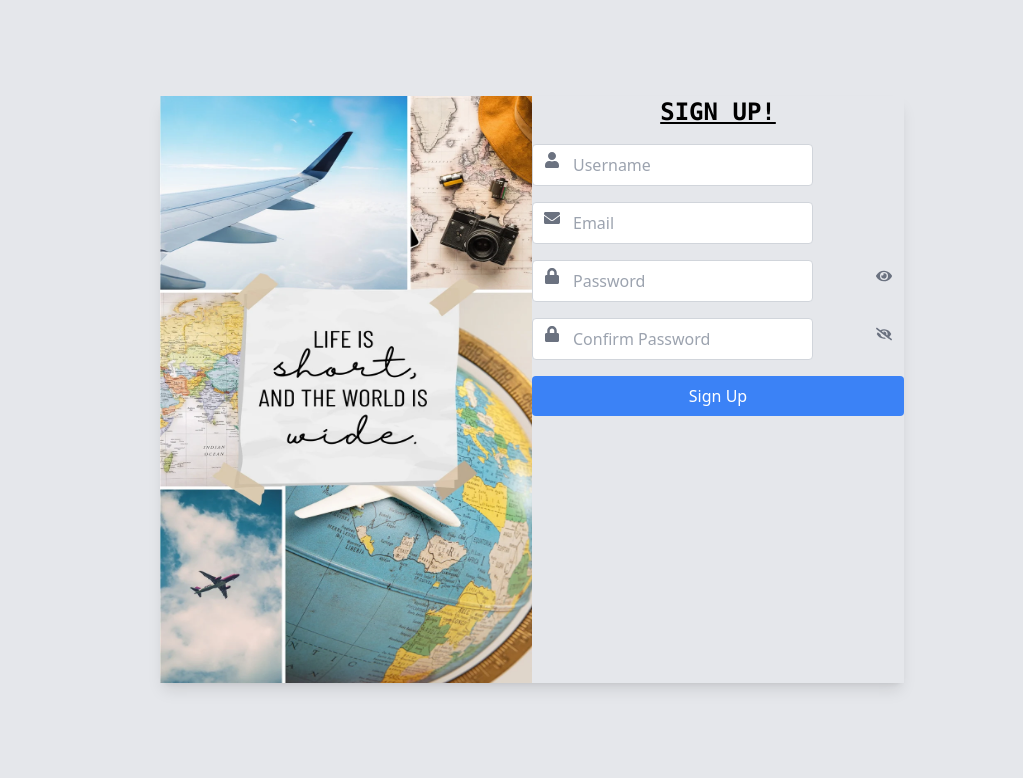
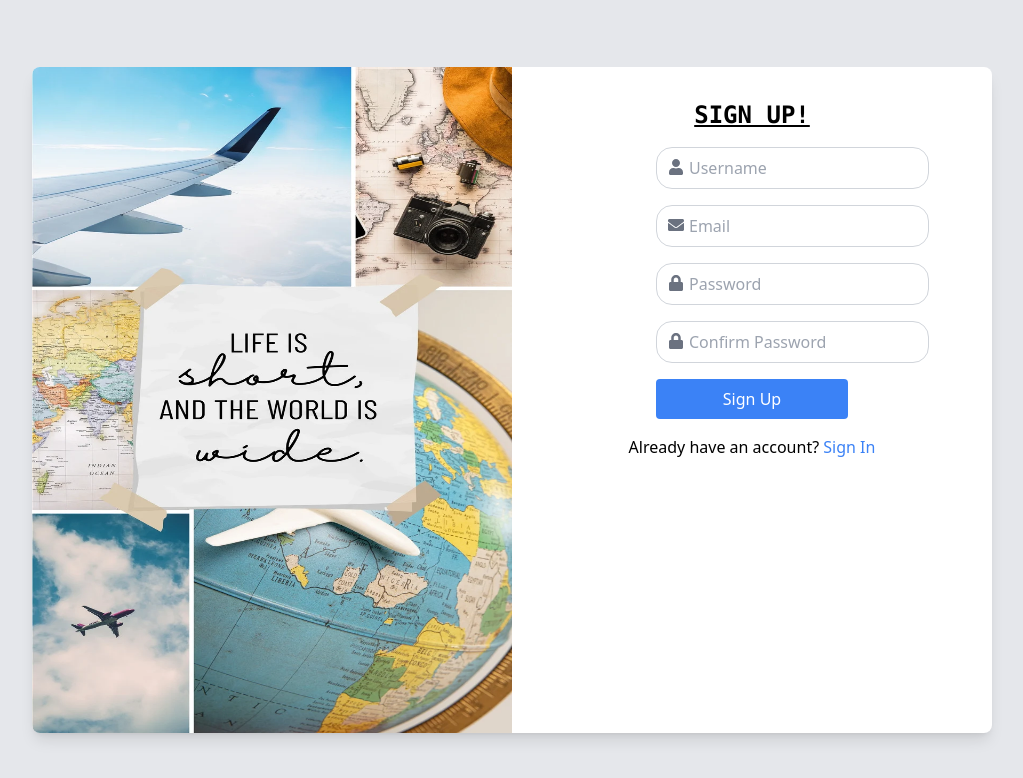
Before and after one commit to HuzaifaGhoury/travel-website, a Next.js app in the folder travelapp/: page /signup in a window 1280 px wide. Shown: the top 778 px of the page, without its empty margins (128-1151 px from the left). Built offline with nearby package versions, Linux system fonts and the light colour scheme.

Commit message:
signuplogics

```diff
--- /dev/null
+++ b/travelapp/app/firebase.ts
@@ -0,0 +1,19 @@
+import { initializeApp } from 'firebase/app';
+import { getAuth, createUserWithEmailAndPassword } from 'firebase/auth';
+
+const firebaseConfig = {
+  apiKey: "AIzaSyD43Sfze-ODmLEPV6daLFHQxvz4PGRKUA8",
+  authDomain: "travel-app-f8179.firebaseapp.com",
+  projectId: "travel-app-f8179",
+  storageBucket: "travel-app-f8179.appspot.com",
+  messagingSenderId: "269113703990",
+  appId: "1:269113703990:web:2bcab6a4e1afcff2262297",
+  measurementId: "G-YZGQ053Z3C"
+};
+
+// Initialize Firebase
+const app = initializeApp(firebaseConfig);
+
+const auth = getAuth(app);
+
+export { auth, createUserWithEmailAndPassword };
--- a/travelapp/app/signup/page.tsx
+++ b/travelapp/app/signup/page.tsx
@@ -1,72 +1,202 @@
-import React from 'react'
+"use client"
+import React, { useState } from 'react';
+import { FaUser, FaEnvelope, FaLock, FaEye, FaEyeSlash } from 'react-icons/fa';
 import Image from 'next/image';
-import signupimg from '../../public/Images/signupimg.jpg'
-import { FaUser, FaEnvelope, FaLock, FaEye, FaEyeSlash } from 'react-icons/fa';
+import { useFormik } from 'formik';
+import * as Yup from 'yup';
+import signupimg from '../../public/Images/signupimg.jpg';
+import { auth, createUserWithEmailAndPassword } from '../../app/firebase'; // Update the path
+import { useRouter } from 'next/navigation';
 
+const validationSchema = Yup.object().shape({
+  email: Yup.string().email('Invalid email').required('Email is required'),
+  password: Yup.string().min(6, 'Password must be at least 6 characters').required('Password is required'),
+  confirmPassword: Yup.string()
+    .oneOf([Yup.ref('password')], 'Passwords must match')
+    .required('Confirm Password is required'),
+});
 
-const page = () => {
+const Page = () => {
+  const [passwordVisible, setPasswordVisible] = useState(false);
+  const [confirmPasswordVisible, setConfirmPasswordVisible] = useState(false);
+  const [isSignIn, setIsSignIn] = useState(false);
+const router = useRouter()
+  const formik = useFormik({
+    initialValues: {
+      username: '',
+      email: '',
+      password: '',
+      confirmPassword: '',
+    },
+    validationSchema: validationSchema,
+    onSubmit: async (values) => {
+      try {
+        const userCredential = await createUserWithEmailAndPassword(auth, values.email, values.password);
+        // Access the user information using userCredential.user
+        console.log('User signed up:', userCredential.user);
+        router.push('/home')
+        // Redirect to home page or handle navigation as needed
+      } catch (error) {
+        console.error('Error signing up:', error);
+      }
+    },
+  });
+
+  const togglePasswordVisibility = () => {
+    setPasswordVisible((prev) => !prev);
+  };
+
+  const toggleConfirmPasswordVisibility = () => {
+    setConfirmPasswordVisible((prev) => !prev);
+  };
+
+  const toggleSignInMode = () => {
+    setIsSignIn((prev) => !prev);
+  };
+
   return (
-<div className=' bg-gray-200 w-screen h-screen   pl-72  pt-24'>
-<div className=' w-9/12 h-5/6 flex  shadow-lg'>
-<div className='w-6/12 '>
-  <Image src={signupimg} alt='signupbg' objectFit="cover" className="w-full h-full" />
+    <div className='bg-gray-200 w-screen h-screen flex items-center justify-center'>
+      <div className='w-9/12 h-5/6 flex shadow-lg bg-white rounded-lg overflow-hidden'>
+        <div className='w-6/12'>
+          <Image src={signupimg} alt='signupbg' objectFit='cover' className='w-full h-full' />
         </div>
-<div className='w-6/12'>
+        <div className='w-6/12 p-8'>
+          {isSignIn ? (
+            <>
+              <p className='text-center text-2xl font-mono font-bold underline mb-4'>SIGN IN</p>
+              <form className='flex flex-col gap-4  pl-28 ' onSubmit={formik.handleSubmit}>
+                <div className='relative'>
+                  <input
+                    type='email'
+                    placeholder='Email'
+                    name='email'
+                    value={formik.values.email}
+                    onChange={formik.handleChange}
+                    onBlur={formik.handleBlur}
+                    className='border border-gray-300 p-2 pl-8 rounded-2xl focus:outline-none focus:ring focus:border-blue-300'
+                  />
+                  <FaEnvelope className='absolute left-3 top-3 text-gray-500' />
+                </div>
+                <div className='relative'>
+                  <input
+                    type='password'
+                    placeholder='Password'
+                    name='password'
+                    value={formik.values.password}
+                    onChange={formik.handleChange}
+                    onBlur={formik.handleBlur}
+                    className='border border-gray-300 p-2 pl-8 rounded-2xl focus:outline-none focus:ring focus:border-blue-300'
+                  />
+                  <FaLock className='absolute left-3 top-3 text-gray-500' />
+                  <div
+                    className='absolute right-3 top-2 text-gray-500 cursor-pointer'
+                    onClick={togglePasswordVisibility}
+                  >
+                    {passwordVisible ? <FaEyeSlash /> : <FaEye />}
+                  </div>
+                </div>
+
+                <button
+                  type='submit'
+                  className='bg-blue-500 text-white p-2 rounded hover:bg-blue-600 transition-all duration-300  w-48'
+                >
+                  Sign In
+                </button>
+              </form>
+              <p className='text-center mt-4'>
+                Don't have an account?{' '}
+                <span className='text-blue-500 cursor-pointer' onClick={toggleSignInMode}>
+                  Sign Up
+                </span>
+              </p>
+            </>
+          ) : (
+            <>
               <p className='text-center text-2xl font-mono font-bold underline mb-4'>SIGN UP!</p>
-
-  <form className='flex flex-col gap-4'>
+              <form className='flex flex-col gap-4 pl-28' onSubmit={formik.handleSubmit}>
                 <div className='relative'>
                   <input
                     type='text'
                     placeholder='Username'
-        className='border border-gray-300 p-2 pl-10 rounded'
+                    name='username'
+                    value={formik.values.username}
+                    onChange={formik.handleChange}
+                    onBlur={formik.handleBlur}
+                    className='border border-gray-300 p-2 pl-8  rounded-2xl focus:outline-none focus:ring focus:border-blue-300'
                   />
-      <FaUser className='absolute left-3 top-2 text-gray-500' />
+                  <FaUser className='absolute left-3 top-3 text-gray-500' />
                 </div>
 
                 <div className='relative'>
                   <input
                     type='email'
                     placeholder='Email'
-        className='border border-gray-300 p-2 pl-10 rounded'
+                    name='email'
+                    value={formik.values.email}
+                    onChange={formik.handleChange}
+                    onBlur={formik.handleBlur}
+                    className='border border-gray-300 p-2 pl-8 rounded-2xl focus:outline-none focus:ring focus:border-blue-300'
                   />
-      <FaEnvelope className='absolute left-3 top-2 text-gray-500' />
+                  <FaEnvelope className='absolute left-3 top-3 text-gray-500' />
                 </div>
 
                 <div className='relative'>
                   <input
-        type='password'
+                    type={passwordVisible ? 'text' : 'password'}
                     placeholder='Password'
-        className='border border-gray-300 p-2 pl-10 rounded'
+                    name='password'
+                    value={formik.values.password}
+                    onChange={formik.handleChange}
+                    onBlur={formik.handleBlur}
+                    className='border border-gray-300 p-2 pl-8 rounded-2xl focus:outline-none focus:ring focus:border-blue-300'
                   />
-      <FaLock className='absolute left-3 top-2 text-gray-500' />
-      <FaEye className='absolute right-3 top-2 text-gray-500 cursor-pointer' />
+                  <FaLock className='absolute left-3 top-3 text-gray-500' />
+                  {/* <div
+                    className='absolute right-3 top-2 text-gray-500 cursor-pointer'
+                    onClick={togglePasswordVisibility}
+                  >
+                    {passwordVisible ? <FaEyeSlash /> : <FaEye />}
+                  </div> */}
                 </div>
 
                 <div className='relative'>
                   <input
-        type='password'
+                    type={confirmPasswordVisible ? 'text' : 'password'}
                     placeholder='Confirm Password'
-        className='border border-gray-300 p-2 pl-10 rounded'
+                    name='confirmPassword'
+                    value={formik.values.confirmPassword}
+                    onChange={formik.handleChange}
+                    onBlur={formik.handleBlur}
+                    className='border border-gray-300 p-2 pl-8 rounded-2xl focus:outline-none focus:ring focus:border-blue-300'
                   />
-      <FaLock className='absolute left-3 top-2 text-gray-500' />
-      <FaEyeSlash className='absolute right-3 top-2 text-gray-500 cursor-pointer' />
+                  <FaLock className='absolute left-3 top-3 text-gray-500' />
+                  {/* <div
+                    className='absolute right-3 top-2 text-gray-500 cursor-pointer'
+                    onClick={toggleConfirmPasswordVisibility}
+                  >
+                    {confirmPasswordVisible ? <FaEyeSlash /> : <FaEye />}
+                  </div> */}
                 </div>
 
                 <button
                   type='submit'
-      className='bg-blue-500 text-white p-2 rounded hover:bg-blue-600 transition-all duration-300'
+                  className='bg-blue-500 text-white p-2 rounded hover:bg-blue-600 transition-all duration-300  w-48'
                 >
                   Sign Up
                 </button>
               </form>
-</div>
-
-
-
+              <p className='text-center mt-4'>
+                Already have an account?{' '}
+                <span className='text-blue-500 cursor-pointer' onClick={toggleSignInMode}>
+                  Sign In
+                </span>
+              </p>
+            </>
+          )}
         </div>
       </div>
-  )
-}
+    </div>
+  );
+};
 
-export default page;
+export default Page;
--- a/travelapp/middleware.tsx
+++ b/travelapp/middleware.tsx
@@ -1,13 +1,11 @@
 import { NextResponse } from 'next/server'
 import type { NextRequest } from 'next/server'
 
-// This function can be marked `async` if using `await` inside
 export function middleware(request: NextRequest) {
     console.log("middleware connected")
   return NextResponse.redirect(new URL('/', request.url))
 }
 
-// See "Matching Paths" below to learn more
 export const config = {
-  matcher: ['/experiences', '/home' , '/about' , '/review'],
-}
+  matcher: ['/experiences', '/about' , '/review' , '/home'],
+};
--- a/travelapp/package.json
+++ b/travelapp/package.json
@@ -15,13 +15,17 @@
     "@mui/icons-material": "^5.15.10",
     "@mui/material": "^5.15.10",
     "@types/lodash": "^4.14.202",
+    "firebase": "^10.8.1",
+    "formik": "^2.4.5",
     "lodash": "^4.17.21",
     "next": "14.0.1",
     "react": "^18",
     "react-dom": "^18",
-    "react-select": "^5.8.0"
+    "react-select": "^5.8.0",
+    "yup": "^1.3.3"
   },
   "devDependencies": {
+    "@firebase/auth": "^1.6.1",
     "@types/node": "^20",
     "@types/react": "^18",
     "@types/react-dom": "^18",
```
Also changed, not shown: 1 other file (tests, documents, lock files or other folders). Lines whose indentation alone changed are shown as unchanged.
